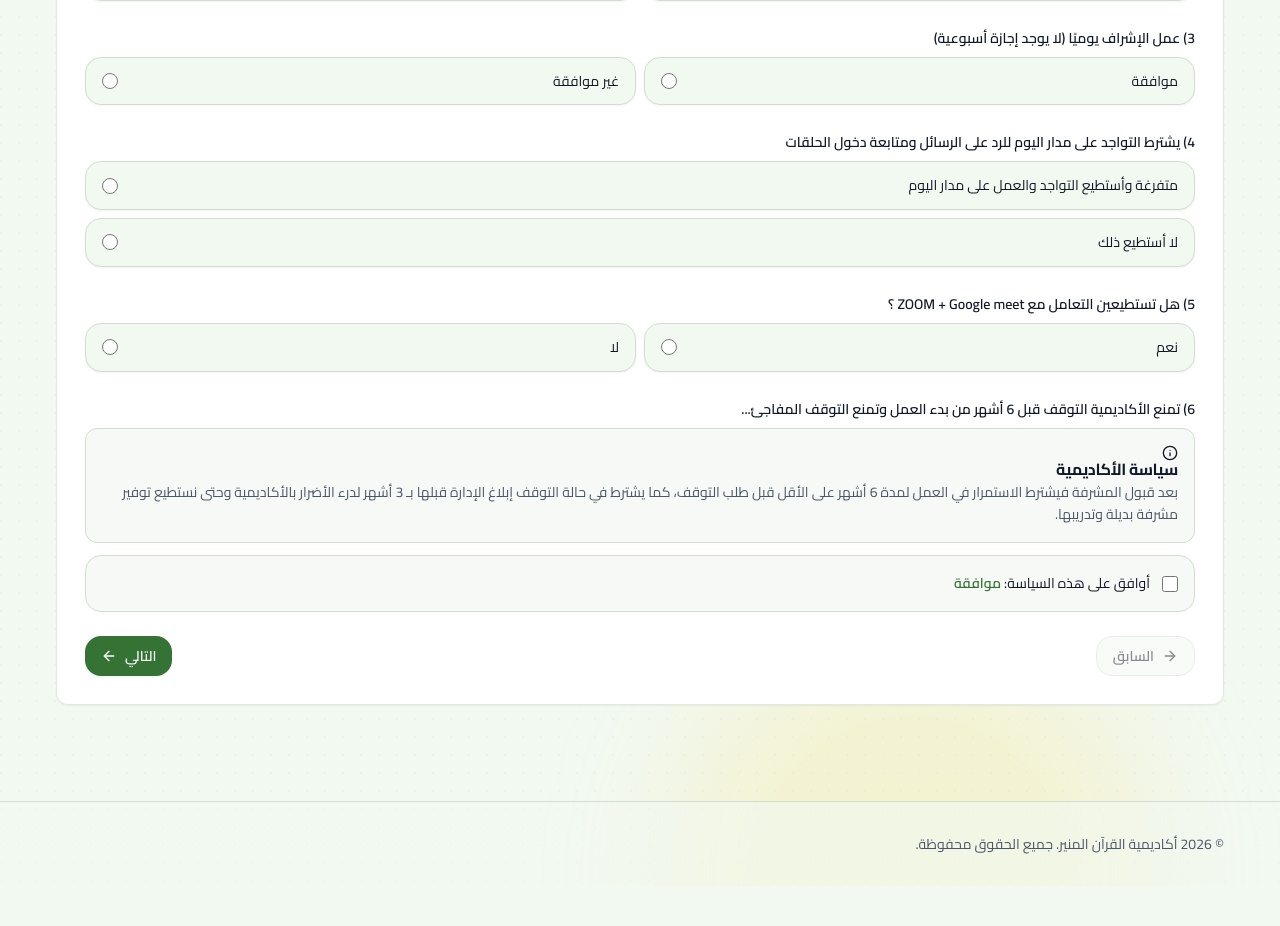
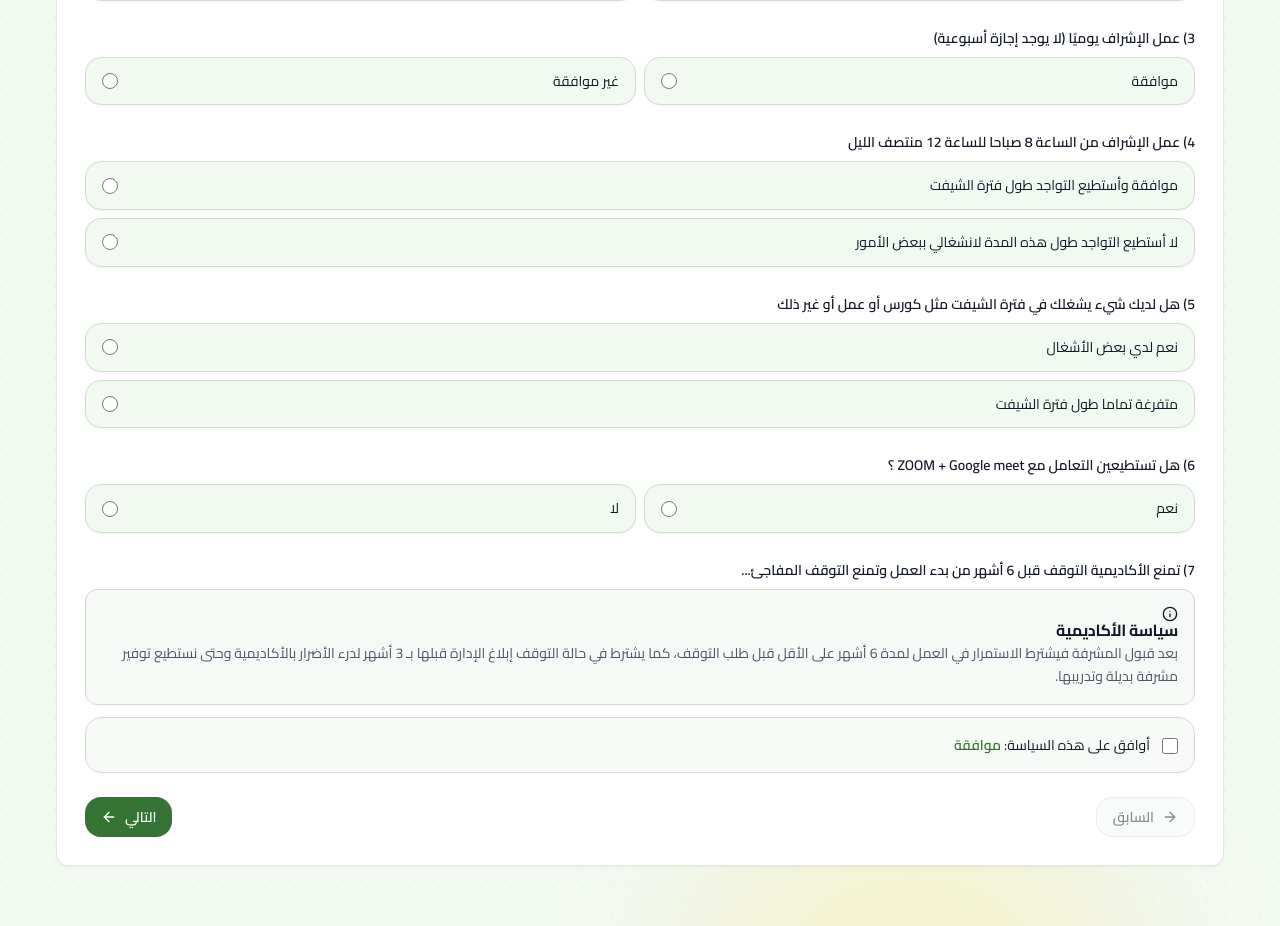
Before and after one commit to ahmedeno95/moderator-trail, a Next.js app: page / in a window 1280 px wide. Shown: the part 1820-2746 px from the top of the page. Before the commit the page ends 2706 px from the top, so only its background shows below. Built offline with nearby package versions, Linux system fonts and the light colour scheme; no server answers.

Commit message:
Add shift hours acceptance and update field labels
Added shift hours acceptance field and updated labels.

```diff
--- a/components/Steps.tsx
+++ b/components/Steps.tsx
@@ -144,6 +144,7 @@ export function StepOne() {
   const agreeAll = watch("agree_all_conditions");
   const salary = watch("salary_acceptance");
   const daily = watch("daily_work_no_weekly_off");
+  const shiftHours = watch("shift_hours_acceptance");
   const allDay = watch("all_day_availability");
   const tools = watch("can_use_tools");
 
@@ -154,8 +155,10 @@ export function StepOne() {
       ? "يلزم الموافقة على الراتب لاستكمال التقديم."
       : daily && daily !== "موافقة"
       ? "يلزم الموافقة على نظام العمل اليومي (بدون إجازة أسبوعية)."
-      : allDay && allDay !== "متفرغة وأستطيع التواجد والعمل على مدار اليوم"
-      ? "يشترط التواجد طوال اليوم للرد على الرسائل ومتابعة دخول الحلقات."
+      : shiftHours && shiftHours !== "موافقة وأستطيع التواجد طول فترة الشيفت"
+      ? "يلزم الموافقة على التواجد طوال فترة الشيفت."
+      : allDay && allDay !== "متفرغة تماما طول فترة الشيفت"
+      ? "يشترط التفرغ التام خلال فترة الشيفت للرد على الرسائل ومتابعة الحلقات."
       : tools && tools !== "نعم"
       ? "يشترط القدرة على التعامل مع ZOOM و Google Meet."
       : null;
@@ -215,21 +218,32 @@ export function StepOne() {
         />
       </FieldBlock>
 
-      <FieldBlock
-        name="all_day_availability"
-        label="4) يشترط التواجد على مدار اليوم للرد على الرسائل ومتابعة دخول الحلقات"
-      >
+      <FieldBlock name="shift_hours_acceptance" label="4) عمل الإشراف من الساعة 8 صباحا للساعة 12 منتصف الليل">
         <RadioCards
-          name="all_day_availability"
+          name="shift_hours_acceptance"
           options={[
-            { label: "متفرغة وأستطيع التواجد والعمل على مدار اليوم", value: "متفرغة وأستطيع التواجد والعمل على مدار اليوم" },
-            { label: "لا أستطيع ذلك", value: "لا أستطيع ذلك" }
+            { label: "موافقة وأستطيع التواجد طول فترة الشيفت", value: "موافقة وأستطيع التواجد طول فترة الشيفت" },
+            { label: "لا أستطيع التواجد طول هذه المدة لانشغالي ببعض الأمور", value: "لا أستطيع التواجد طول هذه المدة لانشغالي ببعض الأمور" }
           ]}
           columns={1}
         />
       </FieldBlock>
 
-      <FieldBlock name="can_use_tools" label="5) هل تستطيعين التعامل مع ZOOM + Google meet ؟">
+      <FieldBlock
+        name="all_day_availability"
+        label="5) هل لديك شيء يشغلك في فترة الشيفت مثل كورس أو عمل أو غير ذلك"
+      >
+        <RadioCards
+          name="all_day_availability"
+          options={[
+            { label: "نعم لدي بعض الأشغال", value: "نعم لدي بعض الأشغال" },
+            { label: "متفرغة تماما طول فترة الشيفت", value: "متفرغة تماما طول فترة الشيفت" }
+          ]}
+          columns={1}
+        />
+      </FieldBlock>
+
+      <FieldBlock name="can_use_tools" label="6) هل تستطيعين التعامل مع ZOOM + Google meet ؟">
         <RadioCards
           name="can_use_tools"
           options={[
@@ -241,7 +255,7 @@ export function StepOne() {
 
       <FieldBlock
         name="agree_no_stopping_policy"
-        label="6) تمنع الأكاديمية التوقف قبل 6 أشهر من بدء العمل وتمنع التوقف المفاجئ..."
+        label="7) تمنع الأكاديمية التوقف قبل 6 أشهر من بدء العمل وتمنع التوقف المفاجئ..."
       >
         <AgreementCheckbox
           name="agree_no_stopping_policy"
@@ -379,48 +393,9 @@ export function StepThree() {
 
 /* -------------------- STEP 4 -------------------- */
 export function StepFour() {
-  const { register } = useFormContext<TeacherApplicationFormInput>();
-
   return (
     <div className="space-y-6">
-      <FieldBlock name="why_choose_you" label="5) ما الذي يُميزك عن غيرك لنختارك للعمل معنا؟">
-        <Textarea id="why_choose_you" rows={4} placeholder="اكتبي إجابتك هنا..." {...register("why_choose_you")} />
-      </FieldBlock>
-
-      <FieldBlock name="supervision_role_idea" label="6) ما هي فكرتك عن عمل الإشراف أو عن مهامه؟">
-        <Textarea
-          id="supervision_role_idea"
-          rows={5}
-          placeholder="اكتبي فكرتك باختصار ووضوح..."
-          {...register("supervision_role_idea")}
-        />
-      </FieldBlock>
-
-      <FieldBlock
-        name="convince_parent_message"
-        wrapperClassName="rounded-2xl border-2 border-blue-500 bg-blue-50/80 p-4"
-        labelClassName="text-base font-extrabold text-blue-800"
-        label={
-          <span className="block space-y-2 leading-relaxed">
-            <span className="block">
-              7) والدة لا تريد أن تعطي لابنها تحفيظ أونلاين لأنه لن يكون الأفضل له الأونلاين لصغر سنه.
-              اكتبي رسالة لإقناعها بأن تجرب معنا حلقة أونلاين
-            </span>
-            <span className="block text-sm font-semibold text-foreground">هذا السؤال مهم في التمييز بين المتقدمات.</span>
-            <span className="block text-sm font-normal text-foreground/80">(الرد بالفصحى فقط وليس بالعامية) • (تجنبي الأخطاء الإملائية)</span>
-          </span>
-        }
-      >
-        <Textarea
-          id="convince_parent_message"
-          rows={8}
-          placeholder="اكتبي رسالتك بالفصحى..."
-          className="rounded-2xl border-2 border-dashed border-blue-500 bg-white/90 !px-4 !py-3 !text-base leading-relaxed shadow-sm focus-visible:ring-2 focus-visible:ring-blue-300/40"
-          {...register("convince_parent_message")}
-        />
-      </FieldBlock>
-
-      <FieldBlock name="agree_no_stopping_policy" label="8) شرط عدم التوقف قبل 6 أشهر">
+      <FieldBlock name="agree_no_stopping_policy" label="1) شرط عدم التوقف قبل 6 أشهر">
         <AgreementCheckbox
           name="agree_no_stopping_policy"
           label="أوافق على هذا الشرط:"
```
